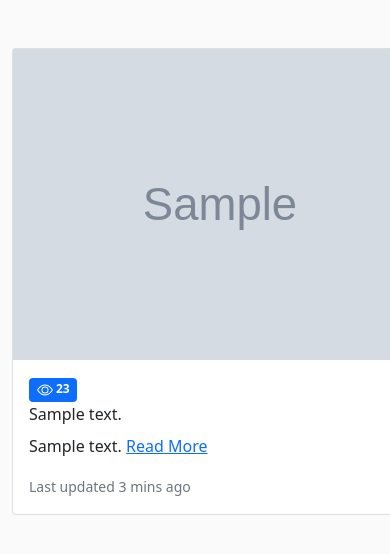
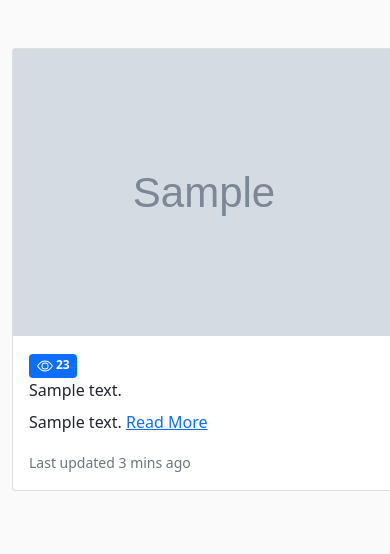
Before and after one commit to salimsuleiman/newsapp, a Flask app: template newsapp/templates/index.html in a window 390 px wide; the page is wider, and only the part inside the window is pictured. Shown: the part 56-610 px from the top of that part. Run offline with Flask 2, Linux system fonts and the light colour scheme; the template is opened without the code that fills it: most values are stand-ins (such as "Sample title", 1, 10 or a date in 2020); grey boxes marked "Sample" are stand-in pictures.

Commit message:
Initial Commit

```diff
--- a/newsapp/static/style.css
+++ b/newsapp/static/style.css
@@ -14,6 +14,6 @@ body {
 
 @media only screen and (max-width: 492px) {
     .card {
-        width: 26rem
+        width: 24rem
     }
 }
```
